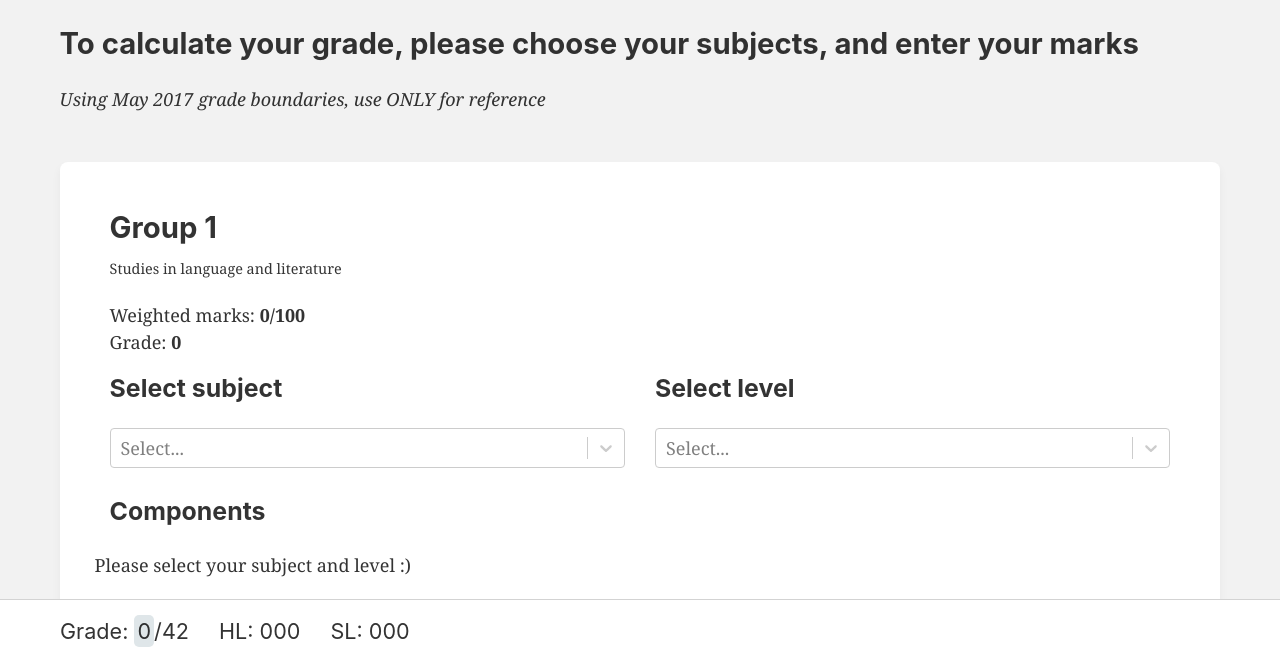
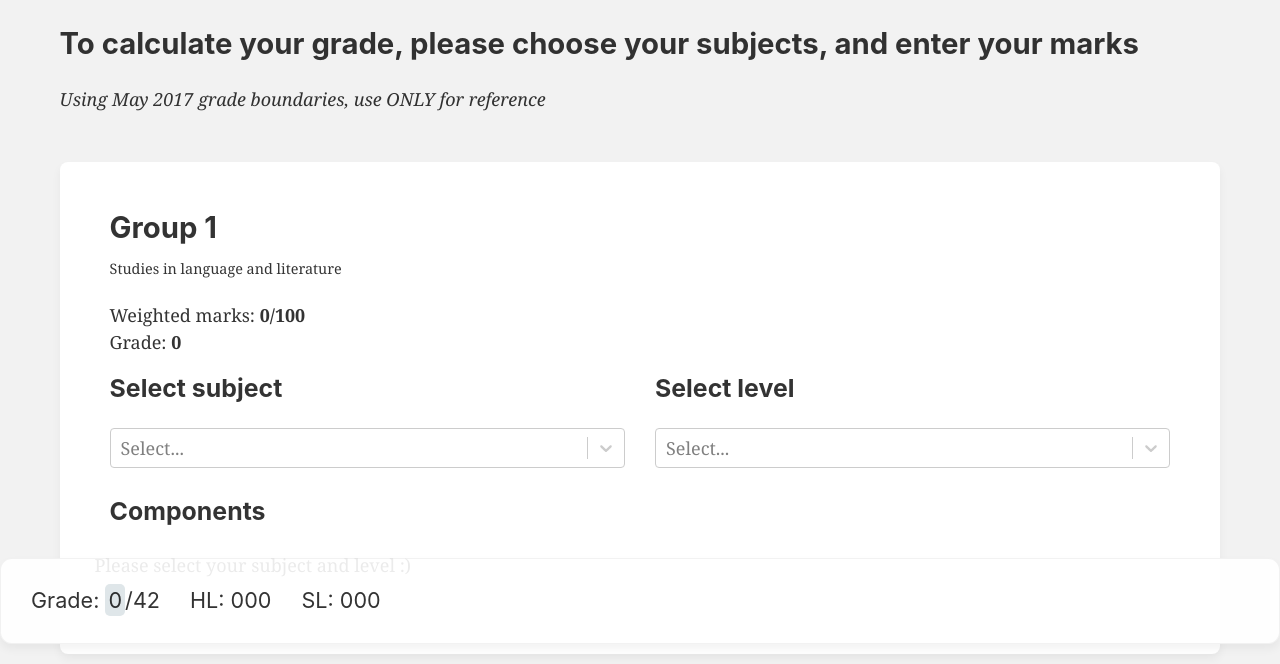
Before and after one commit to simse/ib-grade-calculator, a Gatsby site: page / in a window 1280 px wide. Shown: the part 136-800 px from the top of the page. Built offline with nearby package versions, Linux system fonts and the light colour scheme; Gatsby itself is replaced by a stand-in of ours; some packages are replaced by stand-ins of ours; what typography-theme-kirkham would draw is missing.

Commit message:
Few layout updates

```diff
--- a/src/components/calculator.js
+++ b/src/components/calculator.js
@@ -85,7 +85,7 @@ class Calculator extends React.Component {
   render() {
     return (
       <div style={{
-        paddingBottom: 50
+        paddingBottom: 80
       }}>
         <Subject
           name="Group 1"
--- a/src/components/summary.js
+++ b/src/components/summary.js
@@ -24,17 +24,19 @@ class Summary extends React.Component {
     return (
       <div style={{
         position: 'fixed',
-        bottom: 0,
+        bottom: 20,
         left: 0,
         width: '100%',
-        background: '#fff',
-        borderTop: '1px solid lightgrey'
       }}>
         <div style={{
-          padding: 20,
+          padding: 30,
           margin: '0 auto',
-          maxWidth: 1200,
-          display: 'flex'
+          maxWidth: 1400,
+          display: 'flex',
+          background: 'rgba(255, 255, 255, 0.9)',
+          borderRadius: 12,
+          boxShadow: '0 5px 10px rgba(0, 0, 0, 0.05)',
+          border: '1px solid rgba(0, 0, 0, 0.05)',
         }}>
           <h1 style={{
             fontSize: '1.2rem',
```
